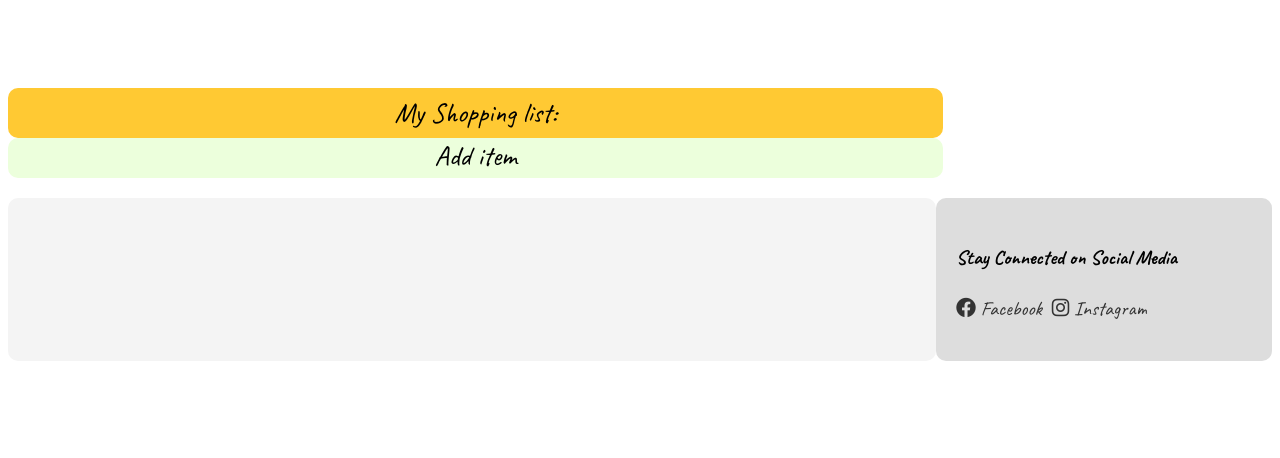
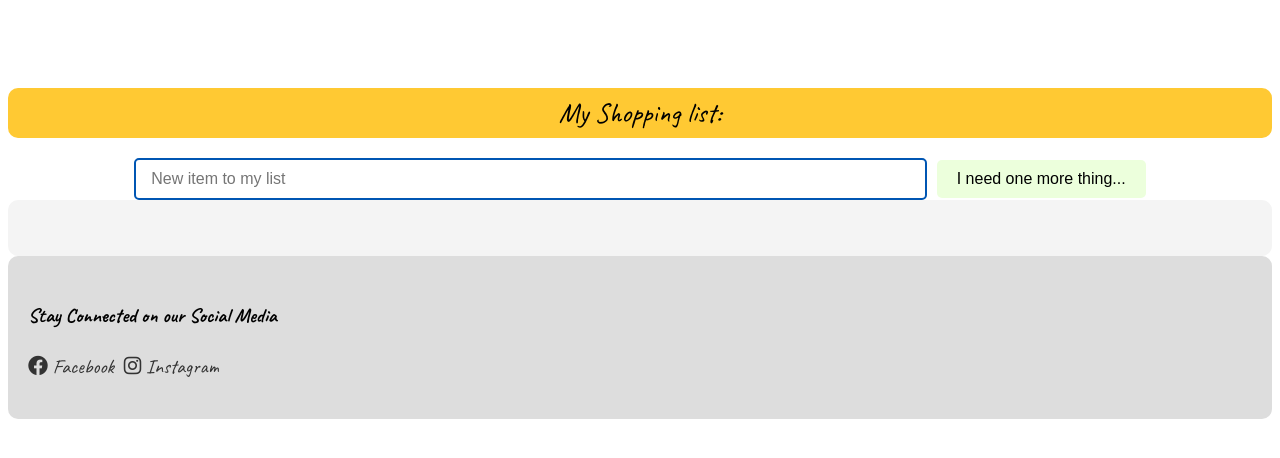
Before and after one commit to shlomitbitton/ineedit_client, an Angular app: page /allNeedsByUser in a window 1280 px wide. Shown: the top 458 px of the page. Built offline with nearby package versions, Linux system fonts and the light colour scheme.

Commit message:
add new item input

```diff
--- a/src/app/app.module.ts
+++ b/src/app/app.module.ts
@@ -6,7 +6,7 @@ import { AppComponent } from './app.component';
 import { NeedingEventComponent } from './needing-event/needing-event.component';
 import {HttpClientModule,withFetch} from "@angular/common/http";
 import {NeedingEventService} from "./needing-event.service";
-import {FormsModule} from "@angular/forms";
+import {FormsModule, ReactiveFormsModule} from "@angular/forms";
 import { LayoutComponent } from './layout/layout.component';
 
 @NgModule({
@@ -20,6 +20,7 @@ import { LayoutComponent } from './layout/layout.component';
     AppRoutingModule,
     HttpClientModule,
     FormsModule,
+    ReactiveFormsModule,
   ],
   providers: [NeedingEventService,
     provideClientHydration()
--- a/src/app/layout/layout.component.css
+++ b/src/app/layout/layout.component.css
@@ -6,7 +6,7 @@ body {
   letter-spacing: 1px; /* Optional: Increase space between characters */
 }
 .header {
-  width: 74%;
+  width: 100%;
   height: 50px; /* Adjust the height of the header bar */
   background-color: #FFC933;
   color: black;
@@ -15,17 +15,6 @@ body {
   border-radius: 10px;
   font-family: 'Caveat', cursive;
   font-size: 28px;
-}
-.add-item {
-  width: 74%;
-  height: 40px;
-  background-color: #ECFFDC;
-  color: black;
-  text-align: center;
-  border-radius: 10px;
-  font-family: 'Caveat', cursive;
-  font-size: 28px;
-  margin-bottom: 20px; /* Adds space below this element */
 }
 .container {
   display: flex;
@@ -64,3 +53,40 @@ body {
 .social-media-links a:hover {
   color: #0056b3; /* Highlight color on hover */
 }
+
+.add-item {
+  display: flex;
+  justify-content: center;
+  align-items: center;
+  margin-top: 20px;
+  font-family: 'Arial', sans-serif;
+}
+
+.add-item input[type="text"] {
+  width: 60%; /* Adjust width as per your layout */
+  padding: 10px 15px;
+  margin-right: 10px;
+  border: 2px solid #0056b3; /* A nice blue border */
+  border-radius: 5px; /* Rounded borders for the input box */
+  font-size: 16px; /* Adequate font size for better readability */
+  outline: none; /* Removes the outline to make it look better on focus */
+}
+
+.add-item input[type="text"]:focus {
+  border-color: #004080; /* Darker shade of blue when focused */
+}
+
+.add-item button {
+  padding: 10px 20px;
+  background-color: #ECFFDC; /* A pleasant shade of blue */
+  color: black; /* White text for contrast */
+  border: none; /* No border for a modern look */
+  border-radius: 5px; /* Rounded borders for the button */
+  font-size: 16px;
+  cursor: pointer; /* Pointer cursor on hover */
+  transition: background-color 0.3s; /* Smooth transition for a hover effect */
+}
+
+.add-item button:hover {
+  background-color: #C1E1C1; /* A slightly darker blue on hover */
+}
--- a/src/app/layout/layout.component.html
+++ b/src/app/layout/layout.component.html
@@ -3,19 +3,20 @@
   My Shopping list:
 </div>
 <div class="add-item">
-  Add item
+  <input type="text" [(ngModel)]="newItemName" placeholder="New item to my list" name="newItemName">
+  <button (click)="addItem()">I need one more thing...</button>
 </div>
 <div class="container">
   <div class="left-column">
     <router-outlet></router-outlet>
   </div>
+</div>
 <div class="right-column">
   <div class="social-media-links">
-      <h4>Stay Connected on Social Media</h4>
+    <h4>Stay Connected on our Social Media</h4>
     <ul>
       <li><a href="https://www.facebook.com/yourpage" target="_blank" rel="noopener noreferrer"><i class="fab fa-facebook"></i> Facebook</a></li>
       <li><a href="https://www.instagram.com/yourhandle" target="_blank" rel="noopener noreferrer"><i class="fab fa-instagram"></i> Instagram</a></li>
     </ul>
   </div>
 </div>
-</div>
--- a/src/app/layout/layout.component.ts
+++ b/src/app/layout/layout.component.ts
@@ -1,4 +1,8 @@
 import { Component } from '@angular/core';
+import {NeedingEventService} from "../needing-event.service";
+import {FormControl} from "@angular/forms";
+import {debounceTime, distinctUntilChanged} from "rxjs";
+import {NeedingEvent} from "../needing-event/needing-event";
 
 @Component({
   selector: 'app-layout',
@@ -7,4 +11,18 @@ import { Component } from '@angular/core';
 })
 export class LayoutComponent {
 
+  newItemName: string ='';
+
+  constructor(private needingEventService: NeedingEventService) { }
+
+
+  addItem() {
+    console.log(`Adding item: ${this.newItemName}`);
+    if (!this.newItemName) {
+      console.error('No item name provided');
+      return;
+    }
+    this.needingEventService.createOrUpdateItem(this.newItemName);
+  }
+
 }
--- a/src/app/needing-event.service.ts
+++ b/src/app/needing-event.service.ts
@@ -1,15 +1,17 @@
 import { Injectable } from '@angular/core';
 import {HttpClient, HttpParams, withFetch} from "@angular/common/http";
-import {catchError, Observable, of} from "rxjs";
+import {BehaviorSubject, catchError, Observable, of} from "rxjs";
 import {NeedingEvent} from "./needing-event/needing-event";
 
 @Injectable({
   providedIn: 'root'
 })
 export class NeedingEventService {
+  shoppingCategory: string = "GENERAL";
+  userId:number =2;
+  vendorName: string ="To be determine";
 
   private apiUrl = 'http://localhost:8080/'; // URL to web api
-
   constructor(private http: HttpClient) { }
 
 
@@ -44,4 +46,20 @@ export class NeedingEventService {
     return this.http.post(url, {});
   }
 
+  createOrUpdateItem(item: string) {
+    console.log(`Creating or updating item: ${item}`);
+    const body = {
+      itemNeeded: item,
+      shoppingCategory: this.shoppingCategory,
+      userId: this.userId,
+      vendorName: this.vendorName
+    };
+    const url = `${this.apiUrl}addUpdateNeedingEvent`;
+    return this.http.post(url, body).subscribe({
+      next: (response) => console.log('Response:', response),
+      error: (error) => console.error('Error updating new need:', error)
+    });
+  }
+
+
 }
--- a/src/index.html
+++ b/src/index.html
@@ -2,7 +2,7 @@
 <html lang="en">
 <head>
   <meta charset="utf-8">
-  <title>IneeditClient</title>
+  <title>My shopping list...</title>
   <base href="/">
   <meta name="viewport" content="width=device-width, initial-scale=1">
   <link rel="icon" type="image/x-icon" href="favicon.ico">
```
Also changed, not shown: src/app/needing-event/needing-event.component.ts (+2 -15 lines). Lines whose indentation alone changed are shown as unchanged.
